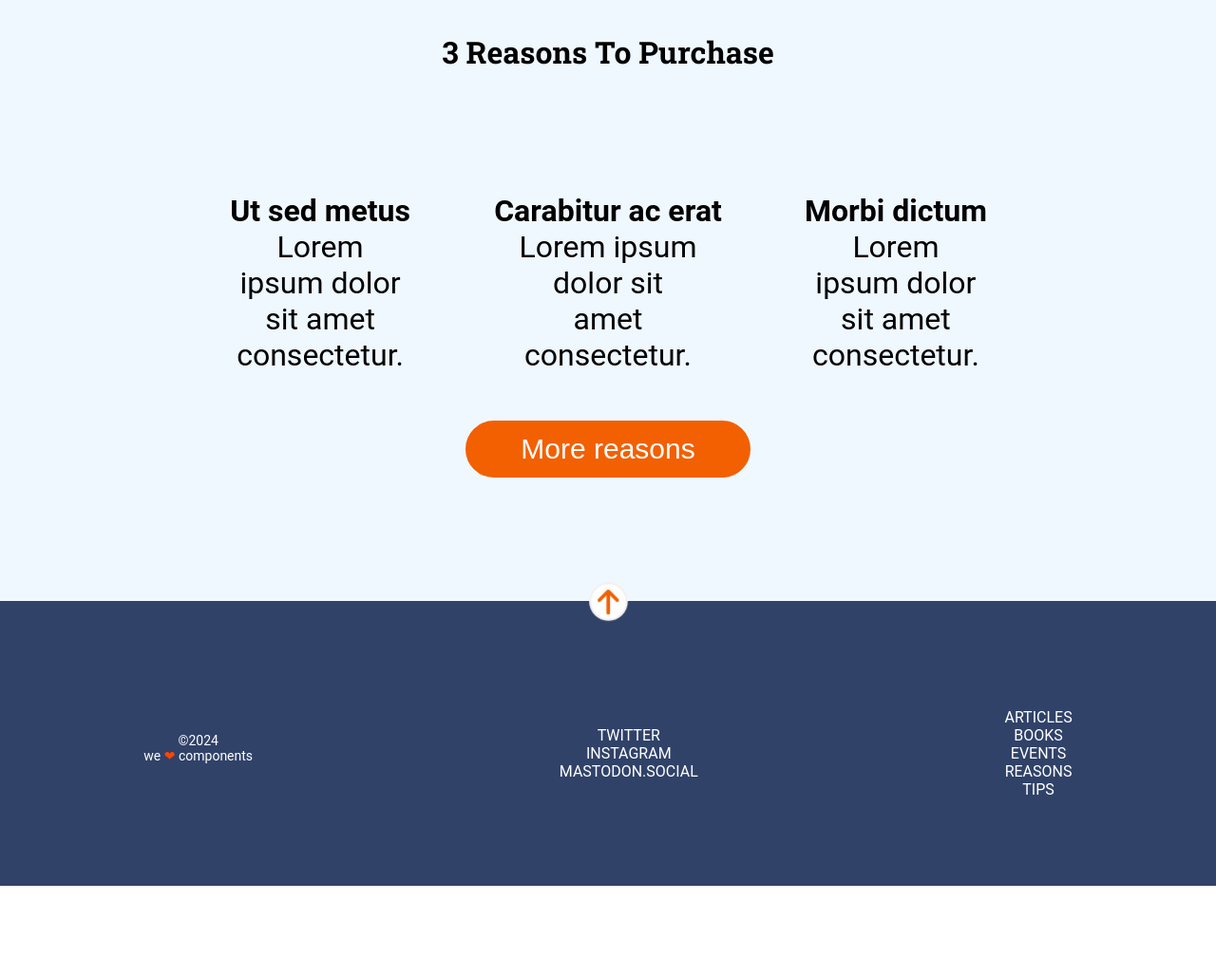
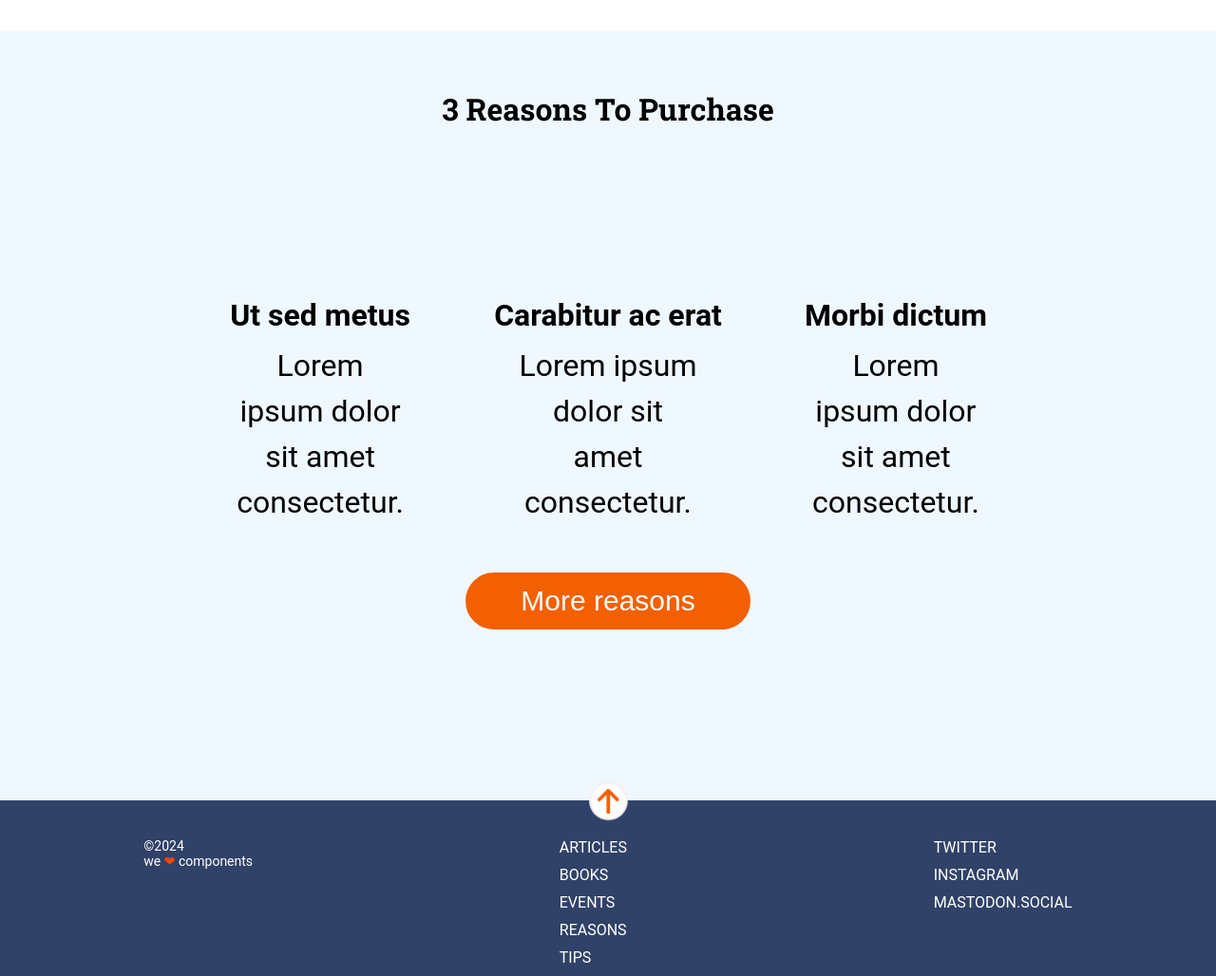
Before and after one commit to Adalab/modulo-1-evaluacion-final-FatimaDuret, a website built with Vite: page src/index.html in a window 1280 px wide. Shown: the part 1212-2240 px from the top of the page at 95% size. Before the commit the page ends 2145 px from the top, so only its background shows below. Built offline with nearby package versions, Linux system fonts and the light colour scheme; files whose address does not match are found by name.

Commit message:
repositorio definitvo

```diff
--- a/src/partials/footer.html
+++ b/src/partials/footer.html
@@ -2,10 +2,10 @@
 
     <a class="flecha" href="#inicio">
         <img  src="./images/icoarrow.svg" alt="icono hacia arriba">
-        </a>
+    </a>
 
 <article class="listado">
-    <ul class="listado1">
+    <ul>
         <li><a class="enlace" href="https://adalab.es">ARTICLES</a></li>
         <li><a class="enlace" href="https://adalab.es">BOOKS</a></li>
         <li><a class="enlace" href="https://adalab.es">EVENTS</a></li>
@@ -15,7 +15,7 @@
 </article>
 
 <article class="redes">
-    <ul class="redes_listado">
+    <ul>
         <li><a class="enlace" href="https://adalab.es">TWITTER</a></li>
         <li><a class="enlace" href="https://adalab.es">INSTAGRAM</a></li>
         <li><a class="enlace" href="https://adalab.es">MASTODON.SOCIAL</a></li>
@@ -23,7 +23,7 @@
 </article>
 
  <aside class="aside_footer">
-     <p class="footer_copy">  ©2024</p>
+     <p class="footer_copy">©2024</p>
      <p>we <span style="color: orangered;"> ❤︎ </span> components</p>
 </aside>
 
--- a/src/scss/layout/_footer.scss
+++ b/src/scss/layout/_footer.scss
@@ -15,63 +15,61 @@
   margin-bottom: 0%;
   width: 100%;
 
-
   @media screen and (min-width: 768px){
-    display: flex;
     flex-direction: row-reverse;
     justify-content: space-around;
-    align-items: center;
-    padding-top: 20px;
-    gap: 20px;
+    align-items: flex-start;
+    padding-top: 30px;
+    gap: 10px;
     text-align: center;
     margin-bottom: 0%;
     width: 100%;
-    height: 300px;
+
+    .aside_footer {
+      order: 3;
+    }
+
+    .listado {
+      order: 2;
+    }
+
+    .redes {
+      order: 1;
+    }
+
 
   }
 
   @media screen and (min-width: 1280px){
-    display: flex;
-    flex-direction: row-reverse;
-    justify-content: space-around;
-    align-items: center;
-    padding-top: 20px;
+    padding-top: 40px;
     gap: 20px;
-    text-align: center;
     margin-bottom: 0%;
     width: 100%;
-    height: 300px;
 
-  }
-
-}
-
-.redes_listado {
-
-  list-style: none;
-
-  @media screen and (min-width: 768px){
-    order: 3;
-  }
-
-}
-
-.enlace{
-  color: white;
-  text-decoration: none;
-
-}
-
-.listado1 {
-  list-style: none;
-
-
-  @media screen and (min-width: 768px){
-   order: 2;
 
   }
 }
 
+
+footer ul {
+
+  text-align: center;
+  list-style: none;
+  gap: 10px;
+   .enlace {
+    color: white;
+    text-decoration: none;
+    }
+
+  li {
+    padding-bottom: 10px;
+  }
+
+  @media screen and (min-width: 768px){
+    text-align: left;
+
+  }
+}
 .flecha {
 
   position: absolute;
@@ -107,6 +105,7 @@
   font-size: 14px;
 
   @media screen and (min-width: 768px){
+    text-align: left;
     order:1;
 
   }
--- a/src/scss/layout/_hero.scss
+++ b/src/scss/layout/_hero.scss
@@ -53,19 +53,15 @@
     font-family: $font-title;
 
    @media screen and (min-width: 768px) {
-        display: flex;
-        flex-direction: column;
-        flex-wrap: wrap;
-        font-size: 55px;
+
+       font-size: 55px;
         padding-left: 100px;
         padding-right: 100px;
 
          }
 
     @media screen and (min-width: 1280px){
-        display: flex;
-        flex-direction: column;
-        flex-wrap: wrap;
+
         font-size: 92px;
         padding-left: 275px;
         padding-right: 275px;
@@ -82,18 +78,16 @@
     font-family: $font-main;
     font-size: 16px;
 
+
 }
 
 .banner_logo {
 
-    display: flex;
-    justify-content: center;
     background-color: white;
     border: solid 2px white;
     border-radius: 50%;
     height: 37px;
     width: 37px;
-    /*margin: 40px 140px 0 140px;*/
     padding: 14px 10px 12px 11px;
 
 }
--- a/src/scss/layout/_looking.scss
+++ b/src/scss/layout/_looking.scss
@@ -55,6 +55,7 @@
 
     font-family: $font-main;
     font-size: 16px;
+    line-height: 1.5;
 
     @media screen and (min-width: 768px){
         font-size: 24px;
--- a/src/scss/layout/_reasons.scss
+++ b/src/scss/layout/_reasons.scss
@@ -30,6 +30,7 @@
     font-weight: bold;
     font-size: 24px;
 
+
     @media screen and (min-width: 768px) {
         grid-column: 1 / 6;
         grid-row: 1 / 1;
@@ -50,8 +51,10 @@
     font-size: 16px;
 
     p {
+        padding-top: 10px;
         padding-left: 45px;
         padding-right: 45px;
+        line-height: 1.5;
     }
 
     @media screen and (min-width: 768px) {
@@ -75,8 +78,10 @@
 
 
     p {
+        padding-top: 10px;
         padding-left: 45px;
         padding-right: 45px;
+        line-height: 1.5;
     }
 
     @media screen and (min-width: 768px) {
@@ -100,8 +105,10 @@
     font-size: 16px;
 
     p {
+        padding-top: 10px;
         padding-left: 45px;
         padding-right: 45px;
+        line-height: 1.5;
     }
 
 
```
